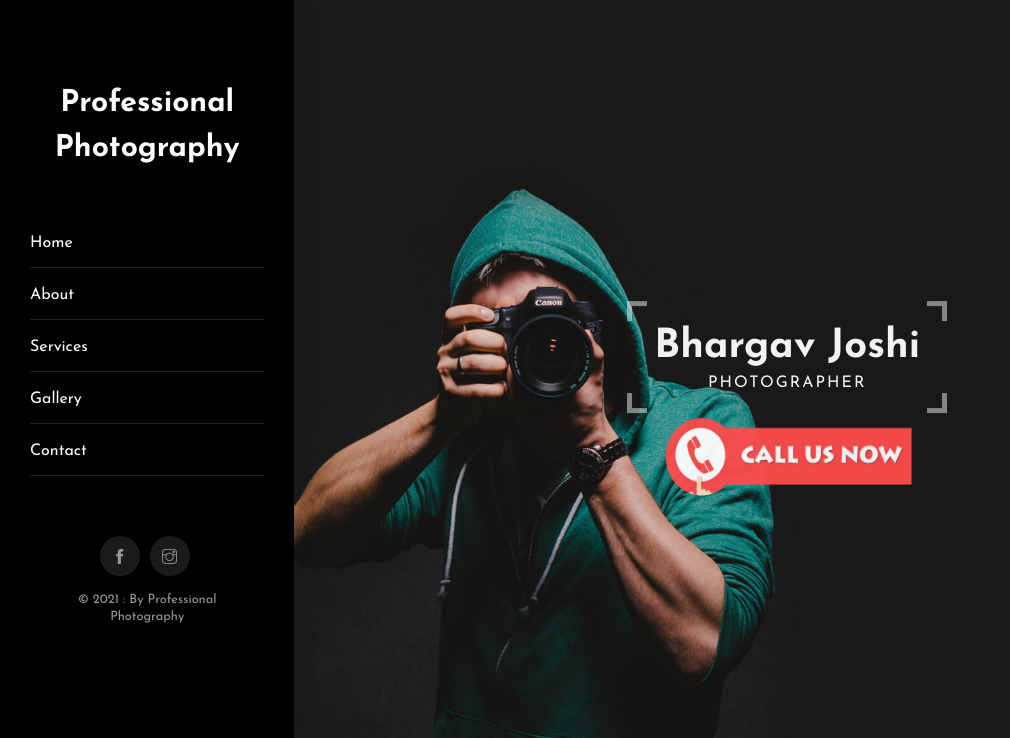
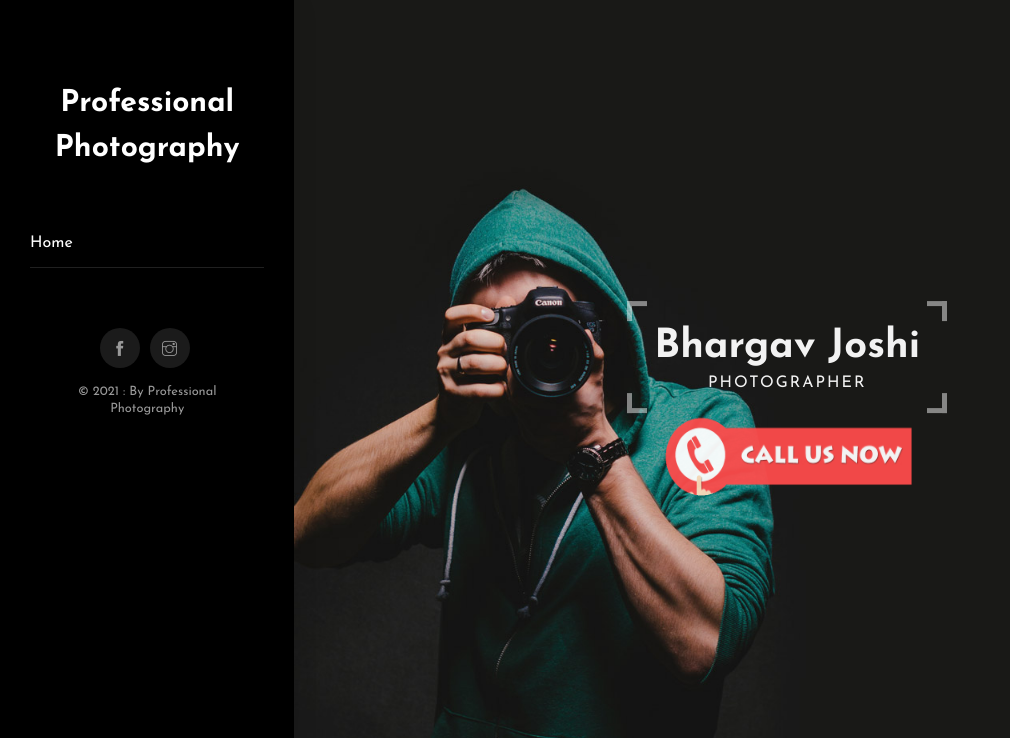
Before and after one commit to bhargav-joshi/photography, a plain HTML site: page index.html in a window 1280 px wide. Shown: the top 738 px of the page, without its empty margins (0-1010 px from the left). Drawn offline with Linux system fonts and the light colour scheme.

Commit message:
commented

```diff
--- a/index.html
+++ b/index.html
@@ -28,10 +28,10 @@
             <nav class="annie-main-menu">
                 <ul>
                     <li class="active"><a href='index.html'>Home</a></li>
-                    <li class="active"><a href='about.html'>About</a></li>
+                   <!-- <li class="active"><a href='about.html'>About</a></li>
                     <li class="active"><a href='services.html'>Services</a></li>
                     <li class="active"><a href='gallery.html'>Gallery</a></li>
-                    <li class="active"><a href='contact.html'>Contact</a></li>
+                    <li class="active"><a href='contact.html'>Contact</a></li>-->
 
             </nav>
             <!-- Sidebar Footer -->
```
